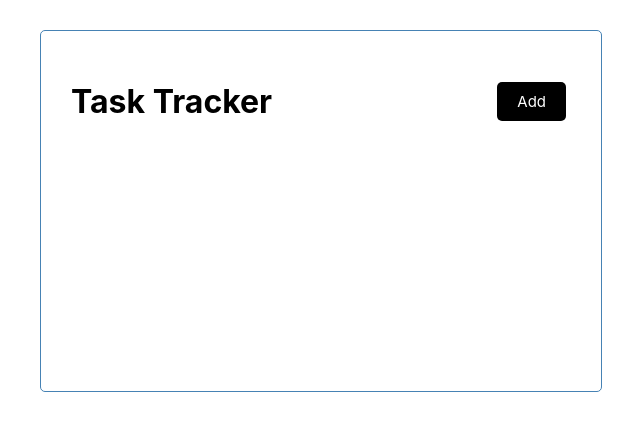
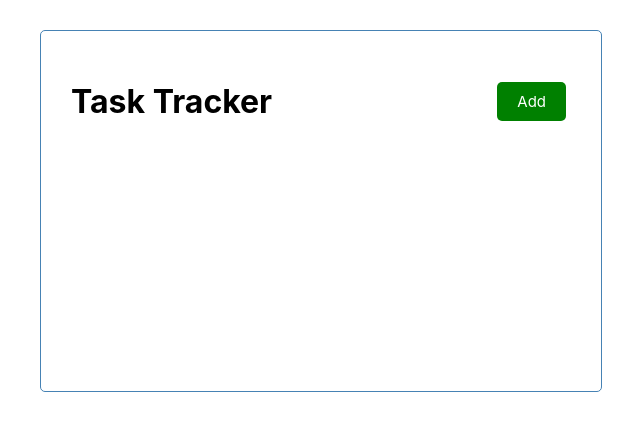
Before and after one commit to chriscervenka/react-task-tracker, a React (Create React App) app: page / in a window 1280 px wide. Shown: the top 430 px of the page, without its empty margins (319-959 px from the left). Built offline with nearby package versions, Linux system fonts and the light colour scheme.

Commit message:
commitment button click function

```diff
--- a/public/index.html
+++ b/public/index.html
@@ -14,6 +14,7 @@
     <link rel="manifest" href="%PUBLIC_URL%/manifest.json" />
 
     <title>Task Tracker</title>
+    <!-- #region | Brad TRAVERSY - https://www.youtube.com/watch?v=w7ejDZ8SWv8 -->
   </head>
   <body>
     <noscript>You need to enable JavaScript to run this app.</noscript>
--- a/src/App.js
+++ b/src/App.js
@@ -2,6 +2,7 @@
 // import './App.css';
 
 // import React from 'react'
+// import Button from "./components/Button";
 import Header from "./components/Header";
 
 function App() {
@@ -10,6 +11,7 @@ function App() {
   return (
     <div className="container">
       <Header />
+
     </div>
 
 
--- a/src/components/Button.js
+++ b/src/components/Button.js
@@ -1,10 +1,27 @@
+import PropTypes from 'prop-types'
 
-const Button = () => {
+const Button = ({color, text, onClick}) => {
+    // const onClick = (e) => {
+    //     console.log(e)
+    // }
     return (
-        <div>
-
-        </div>
+        <button
+            onClick={onClick}
+            style={{ backgroundColor: color }}
+            className='btn'>
+            {text}
+        </button>
     )
 }
 
+Button.defaultProps = {
+    color: 'steelblue'
+}
+
+Button.propTypes = {
+    text: PropTypes.string,
+    color: PropTypes.string,
+    onClick: PropTypes.func,
+}
+
 export default Button
--- a/src/components/header.js
+++ b/src/components/header.js
@@ -1,11 +1,16 @@
 // import React from 'react'
 import PropTypes from 'prop-types'
+import Button from './Button'
 
 const Header = ({title}) => {
+    const onClick = () => {
+        console.log('Click')
+    }
+
     return (
         <header className='header'>
             <h1>{title}</h1>
-            <button className='btn'>Add</button>
+            <Button color='green' text='Add' onClick={onClick} />
         </header>
     )
 }
```
